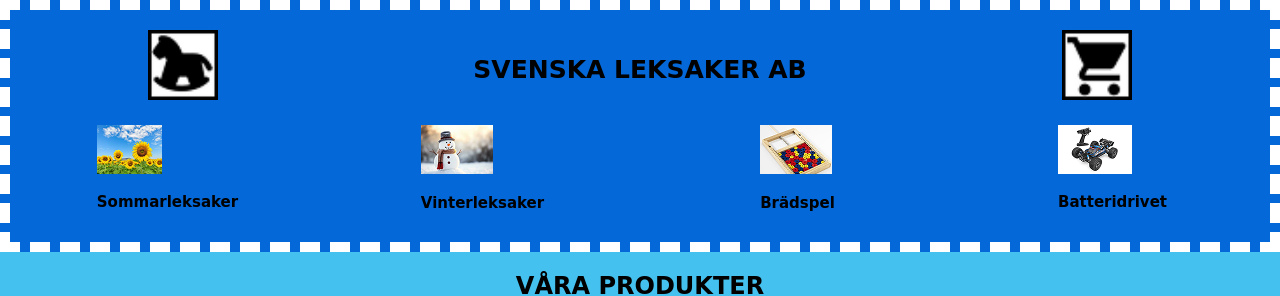
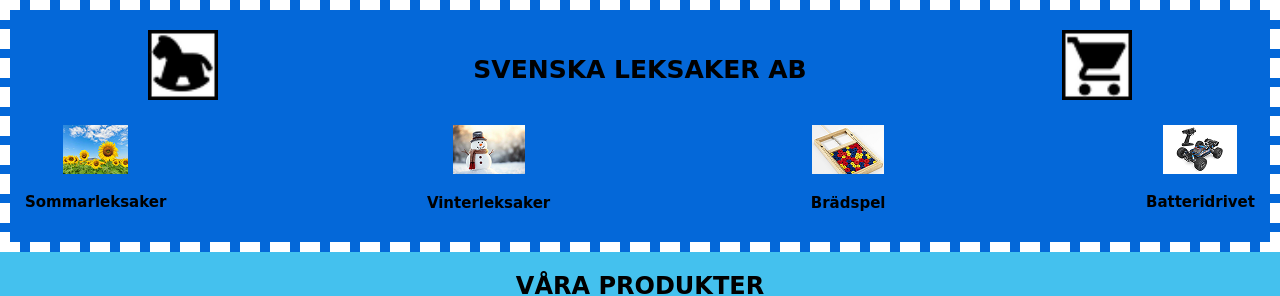
Before and after one commit to TimmyBartelius/LeksakerJSXUppgift, a React (Vite) app: page / in a window 1280 px wide. Shown: the top 296 px of the page. Built offline with nearby package versions, Linux system fonts and the light colour scheme; no server answers; the database is empty.

Commit message:
Centrerat bilder

```diff
--- a/src/components/Header.css
+++ b/src/components/Header.css
@@ -33,13 +33,14 @@ body {
   cursor: pointer;
 }
 #allProductsBtns {
-  padding-top: 15px;
-  padding-bottom: 15px;
-  display: grid;
-  grid-template-columns: repeat(4, 25%);
+  padding: 15px;
+  display: flex;
+  flex-direction: row;
+  justify-content: space-between;
   justify-items: center;
 }
 .picForCat {
+  justify-items: center;
   cursor: pointer;
 }
 .categories {
--- a/src/components/Header.jsx
+++ b/src/components/Header.jsx
@@ -34,36 +34,23 @@ const Header = () => {
         </nav>
       </section>
       <div id="allProductsBtns">
-        <nav>
-          <img
-            className="picForCat"
-            src="./src/assets/Sommarbild.PNG"
-            alt="Sommarleksaker"
-          />
+        <nav className="picForCat">
+          <img src="./src/assets/Sommarbild.PNG" alt="Sommarleksaker" />
           <p className="categories">Sommarleksaker</p>
           <p className="hidden-categories-text">SOMMAR</p>
         </nav>
-        <nav>
-          <img
-            className="picForCat"
-            src="./src/assets/Vinterbild.PNG"
-            alt="Vinterleksaker"
-          />
+        <nav className="picForCat">
+          <img src="./src/assets/Vinterbild.PNG" alt="Vinterleksaker" />
           <p className="categories">Vinterleksaker</p>
           <p className="hidden-categories-text">VINTER</p>
         </nav>
-        <nav>
-          <img
-            className="picForCat"
-            src="./src/assets/Brädspelbild.PNG"
-            alt="Brädspel"
-          />
+        <nav className="picForCat">
+          <img src="./src/assets/Brädspelbild.PNG" alt="Brädspel" />
           <p className="categories">Brädspel</p>
           <p className="hidden-categories-text">BRÄD</p>
         </nav>
-        <nav>
+        <nav className="picForCat">
           <img
-            className="picForCat"
             src="./src/assets/Batteridrivna.PNG"
             alt="Batteridrivna leksaker"
           />
```
